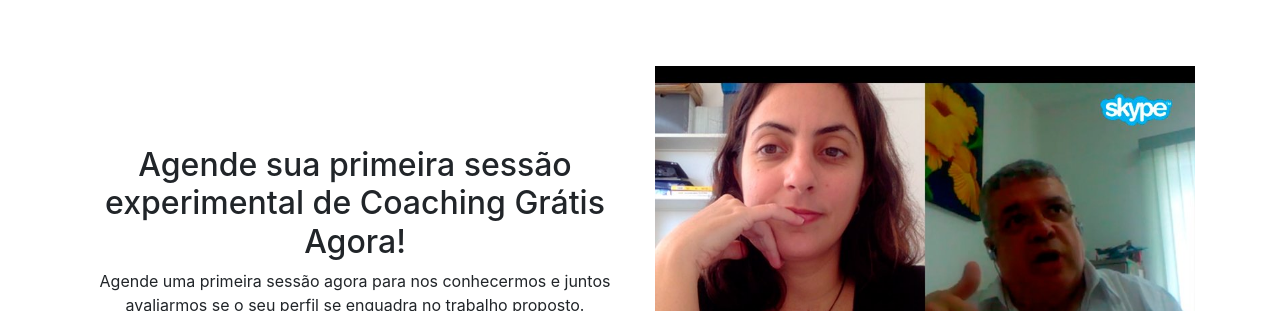
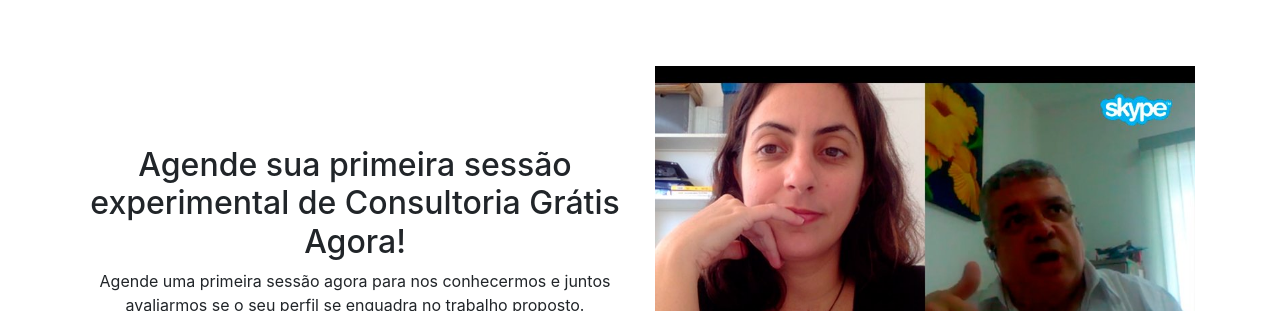
Before and after one commit to BrunoSette/aprova-coach, a React (Create React App) app: page / in a window 1280 px wide. Shown: the part 2357-2668 px from the top of the page. Built offline with nearby package versions, Linux system fonts and the light colour scheme.

Commit message:
2022 update

```diff
--- a/src/components/agende/agende.js
+++ b/src/components/agende/agende.js
@@ -13,7 +13,7 @@ export default class Agende extends Component {
         <Row>
           <Col sm className="text-center">
             <h2 className="text-center padding-top-80">
-              Agende sua primeira sessão experimental de Coaching Grátis Agora!
+              Agende sua primeira sessão experimental de Consultoria Grátis Agora!
             </h2>
             <p className="text-center">
               Agende uma primeira sessão agora para nos conhecermos e juntos
--- a/src/components/contact/contact.js
+++ b/src/components/contact/contact.js
@@ -13,7 +13,7 @@ export default class Contact extends Component {
         className="padding-top-80 background-gray text-center padding-bottom-40"
       >
         <h1>Entre em Contato Comigo Agora!</h1>
-        <a href="https://wa.me/5581988668342?text=Olá%20Diana!%20Gostaria%20de%20saber%20mais%20sobre%20Coaching!">
+        <a href="https://wa.me/5581988668342?text=Olá%20Diana!%20Gostaria%20de%20saber%20mais%20sobre%20Mentoria!">
           <Image
             src={WhatsappImage}
             alt="Whatsapp"
@@ -28,9 +28,6 @@ export default class Contact extends Component {
             }}
           />
         </a>
-
-        <h1>Ou</h1>
-        <ButtonAgendeSessao />
       </div>
     );
   }
--- a/src/index.js
+++ b/src/index.js
@@ -12,7 +12,6 @@ ReactDOM.render(
   <BrowserRouter>
     <Switch>
       <Route path="/" exact={true} component={App} />
-      <Route path="/agendamento" component={Agendamento} />
       <Route path="/obrigado" component={Obrigado} />
     </Switch>
   </BrowserRouter>,
```
